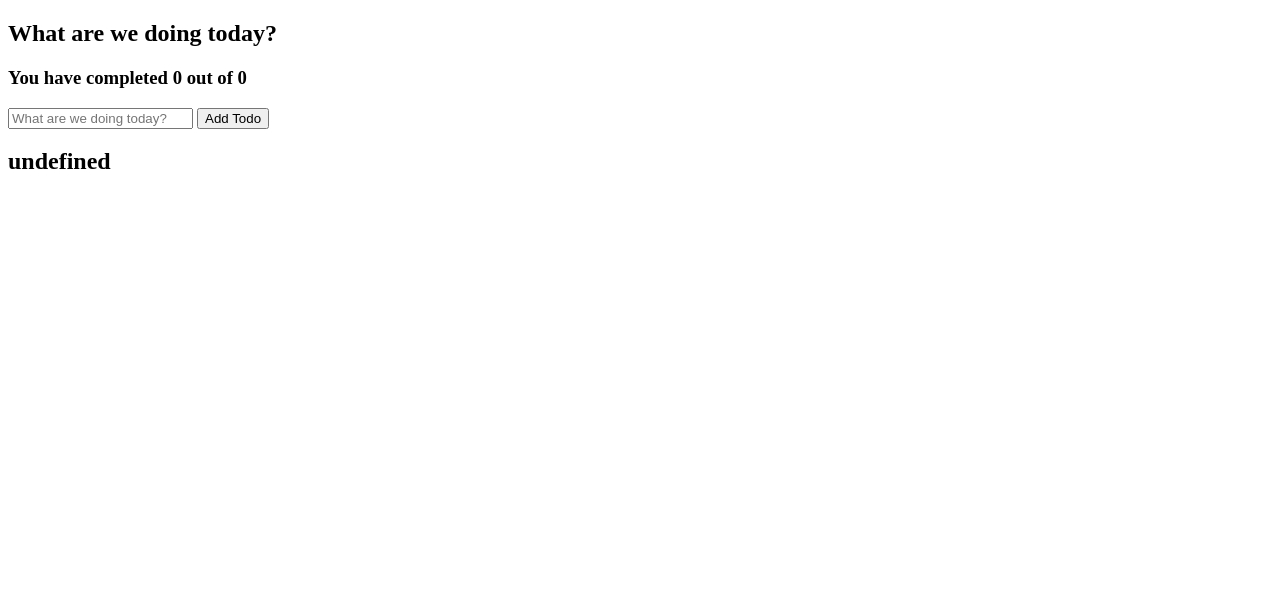
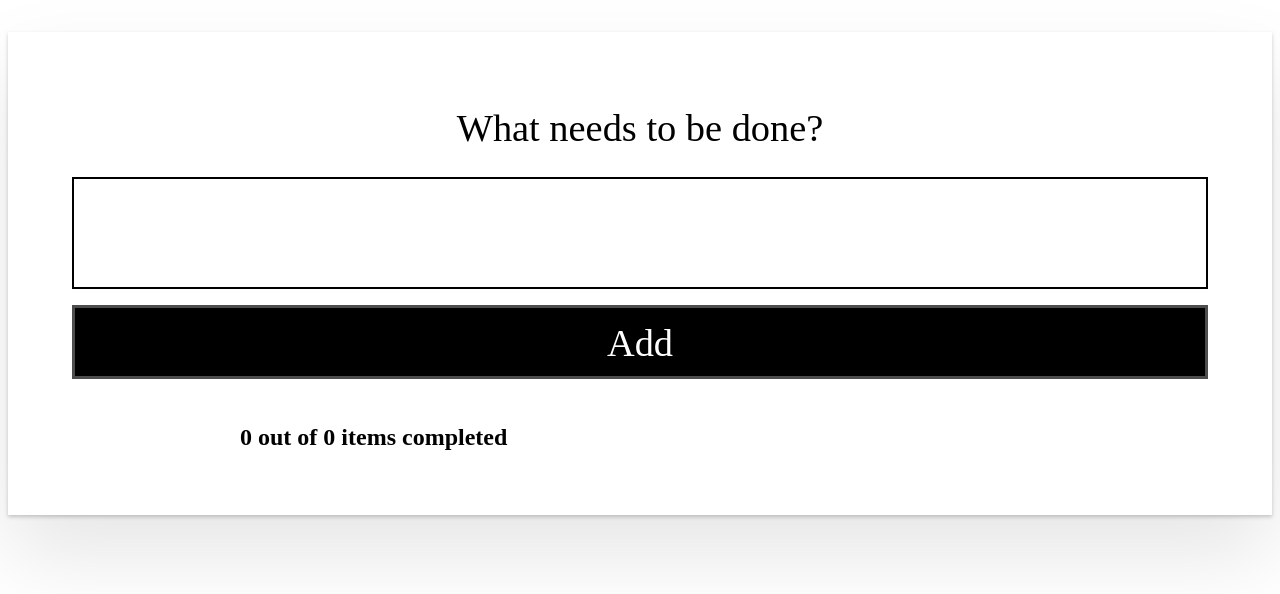
Before and after one commit to ReubenMenezes/Svelte-Todo-List, a Svelte app: page / in a window 1280 px wide. Shown: the top 594 px of the page. Built offline with nearby package versions, Linux system fonts and the light colour scheme.

Commit message:
Add basic functionality to make Todo App add items

```diff
--- a/src/App.svelte
+++ b/src/App.svelte
@@ -1,5 +1,4 @@
 <script>
   import Todos from './components/Todos.svelte'
 </script>
-
 <Todos />
--- a/src/components/Todos.svelte
+++ b/src/components/Todos.svelte
@@ -1,20 +1,40 @@
 <script>
-    let task;
-    let todo = [];
-    let totalTodos = todo.length;
-    let completedTodos = 0;
-    function addTodo(){
-        todo = [...todo,{task,completed:false}]
-        console.log(todo[0])
+    let todoList = []
+    $:totalTodos = todoList.length;
+    let completedTodos = todoList.filter(e => e.completed).length;
+    let newTodo;
+    function addTodoItem(){
+        todoList = [...todoList,{task:newTodo,completed:false}]
     }
 </script>
 
-<div class="todo">
-    <h2>What are we doing today?</h2>
-    <h3>You have completed {completedTodos} out of {totalTodos}</h3>
-    <form on:submit={addTodo}>
-        <input type="text" placeholder="What are we doing today?"  bind:value = {task}>
-        <button type="submit">Add Todo</button>
+<style>
+    @import "../global.css";
+</style>
+
+<!-- Todos.svelte -->
+<div class="todoapp stack-large">
+    <!-- NewTodo -->
+    <form on:submit|preventDefault={addTodoItem}>
+      <h2 class="label-wrapper">
+        <label for="todo-0" class="label__lg">
+          What needs to be done?
+        </label>
+      </h2>
+      <input type="text" id="todo-0" autocomplete="off"
+        class="input input__lg"  bind:value={newTodo}/>
+      <button type="submit" class="btn btn__primary btn__lg">
+        Add
+      </button>
     </form>
-    <h2>{todo[0]}</h2>
-</div>
+
+    <!-- TodosStatus -->
+    {#each todoList as {task} }
+      <div class="todo">
+        <h3 class="task-text">{task}</h3>
+        <button class="btn__danger">Remove Task</button>
+      </div>
+    {/each}
+
+    <h2 id="list-heading">{completedTodos} out of {totalTodos} items completed</h2>
+    </div>
--- /dev/null
+++ b/src/global.css
@@ -0,0 +1,294 @@
+/* RESETS */
+*,
+*::before,
+*::after {
+  box-sizing: border-box;
+}
+
+html {
+  font: 62.5% / 1.15 sans-serif;
+}
+h1,
+h2 {
+  margin-bottom: 0;
+}
+ul {
+  list-style: none;
+  padding: 0;
+}
+button {
+  border: none;
+  margin: 0;
+  padding: 0;
+  width: auto;
+  overflow: visible;
+  background: transparent;
+  color: inherit;
+  font: inherit;
+  line-height: normal;
+  -webkit-font-smoothing: inherit;
+  -moz-osx-font-smoothing: inherit;
+  -webkit-appearance: none;
+}
+button::-moz-focus-inner {
+  border: 0;
+}
+button,
+input,
+optgroup,
+select,
+textarea {
+  font-family: inherit;
+  font-size: 100%;
+  line-height: 1.15;
+  margin: 0;
+}
+button,
+input {
+  overflow: visible;
+}
+input[type="text"] {
+  border-radius: 0;
+}
+body {
+  width: 100%;
+  max-width: 68rem;
+  margin: 0 auto;
+  font: 1.6rem/1.25 Arial, sans-serif;
+  background-color: #f5f5f5;
+  color: #4d4d4d;
+}
+@media screen and (min-width: 620px) {
+  body {
+    font-size: 1.9rem;
+    line-height: 1.31579;
+  }
+}
+/*END RESETS*/
+
+/* GLOBAL STYLES */
+.form-group > input[type="text"] {
+  display: inline-block;
+  margin-top: 0.4rem;
+}
+.btn {
+  padding: 0.8rem 1rem 0.7rem;
+  border: 0.2rem solid #4d4d4d;
+  cursor: pointer;
+  text-transform: capitalize;
+}
+.btn.toggle-btn {
+  border-width: 1px;
+  border-color: #d3d3d3;
+}
+.btn.toggle-btn[aria-pressed="true"] {
+  text-decoration: underline;
+  border-color: #4d4d4d;
+}
+.btn__danger {
+  color: #fff;
+  background-color: #ca3c3c;
+  border-color: #bd2130;
+  padding:10px 20px;
+  width:100%;
+  cursor: pointer;
+}
+.btn__filter {
+  border-color: lightgrey;
+}
+.btn__primary {
+  color: #fff;
+  background-color: #000;
+}
+.btn__primary:disabled {
+  color: darkgrey;
+  background-color: #565656;
+}
+.btn-group {
+  display: flex;
+  justify-content: space-between;
+}
+.btn-group > * {
+  flex: 1 1 49%;
+}
+.btn-group > * + * {
+  margin-left: 0.8rem;
+}
+.label-wrapper {
+  margin: 0;
+  flex: 0 0 100%;
+  text-align: center;
+}
+.visually-hidden {
+  position: absolute !important;
+  height: 1px;
+  width: 1px;
+  overflow: hidden;
+  clip: rect(1px 1px 1px 1px);
+  clip: rect(1px, 1px, 1px, 1px);
+  white-space: nowrap;
+}
+[class*="stack"] > * {
+  margin-top: 0;
+  margin-bottom: 0;
+}
+.stack-small > * + * {
+  margin-top: 1.25rem;
+}
+.stack-large > * + * {
+  margin-top: 2.5rem;
+}
+@media screen and (min-width: 550px) {
+  .stack-small > * + * {
+    margin-top: 1.4rem;
+  }
+  .stack-large > * + * {
+    margin-top: 2.8rem;
+  }
+}
+.stack-exception {
+  margin-top: 1.2rem;
+}
+/* END GLOBAL STYLES */
+
+.todoapp {
+  background: #fff;
+  margin: 2rem 0 4rem 0;
+  padding: 1rem;
+  position: relative;
+  box-shadow: 0 2px 4px 0 rgba(0, 0, 0, 0.2), 0 2.5rem 5rem 0 rgba(0, 0, 0, 0.1);
+}
+@media screen and (min-width: 550px) {
+  .todoapp {
+    padding: 4rem;
+  }
+}
+.todoapp > * {
+  max-width: 50rem;
+  margin-left: auto;
+  margin-right: auto;
+}
+.todoapp > form {
+  max-width: 100%;
+}
+.todoapp > h1 {
+  display: block;
+  max-width: 100%;
+  text-align: center;
+  margin: 0;
+  margin-bottom: 1rem;
+}
+.label__lg {
+  line-height: 1.01567;
+  font-weight: 300;
+  padding: 0.8rem;
+  margin-bottom: 1rem;
+  text-align: center;
+}
+.input__lg {
+  padding: 2rem;
+  border: 2px solid #000;
+}
+.input__lg:focus {
+  border-color: #4d4d4d;
+  box-shadow: inset 0 0 0 2px;
+}
+[class*="__lg"] {
+  display: inline-block;
+  width: 100%;
+  font-size: 1.9rem;
+}
+[class*="__lg"]:not(:last-child) {
+  margin-bottom: 1rem;
+}
+@media screen and (min-width: 620px) {
+  [class*="__lg"] {
+    font-size: 2.4rem;
+  }
+}
+
+/* Todo item styles */
+.todo {
+ border: 2px solid #000;
+ text-align: center;
+}
+.todo > * {
+  flex: 0 0 100%;
+}
+.todo-text {
+  width: 100%;
+  min-height: 4.4rem;
+  padding: 0.4rem 0.8rem;
+  border: 2px solid #565656;
+}
+.todo-text:focus {
+  box-shadow: inset 0 0 0 2px;
+}
+/* CHECKBOX STYLES */
+.c-cb {
+  box-sizing: border-box;
+  font-family: Arial, sans-serif;
+  -webkit-font-smoothing: antialiased;
+  font-weight: 400;
+  font-size: 1.6rem;
+  line-height: 1.25;
+  display: block;
+  position: relative;
+  min-height: 44px;
+  padding-left: 40px;
+  clear: left;
+}
+.c-cb > label::before,
+.c-cb > input[type="checkbox"] {
+  box-sizing: border-box;
+  top: -2px;
+  left: -2px;
+  width: 44px;
+  height: 44px;
+}
+.c-cb > input[type="checkbox"] {
+  -webkit-font-smoothing: antialiased;
+  cursor: pointer;
+  position: absolute;
+  z-index: 1;
+  margin: 0;
+  opacity: 0;
+}
+.c-cb > label {
+  font-size: inherit;
+  font-family: inherit;
+  line-height: inherit;
+  display: inline-block;
+  margin-bottom: 0;
+  padding: 8px 15px 5px;
+  cursor: pointer;
+  touch-action: manipulation;
+}
+.c-cb > label::before {
+  content: "";
+  position: absolute;
+  border: 2px solid currentcolor;
+  background: transparent;
+}
+.c-cb > input[type="checkbox"]:focus + label::before {
+  border-width: 4px;
+  outline: 3px dashed #228bec;
+}
+.c-cb > label::after {
+  box-sizing: content-box;
+  content: "";
+  position: absolute;
+  top: 11px;
+  left: 9px;
+  width: 18px;
+  height: 7px;
+  transform: rotate(-45deg);
+  border: solid;
+  border-width: 0 0 5px 5px;
+  border-top-color: transparent;
+  opacity: 0;
+  background: transparent;
+}
+.c-cb > input[type="checkbox"]:checked + label::after {
+  opacity: 1;
+}
```
Also changed, not shown: 1 other file (tests, documents, lock files or other folders).
